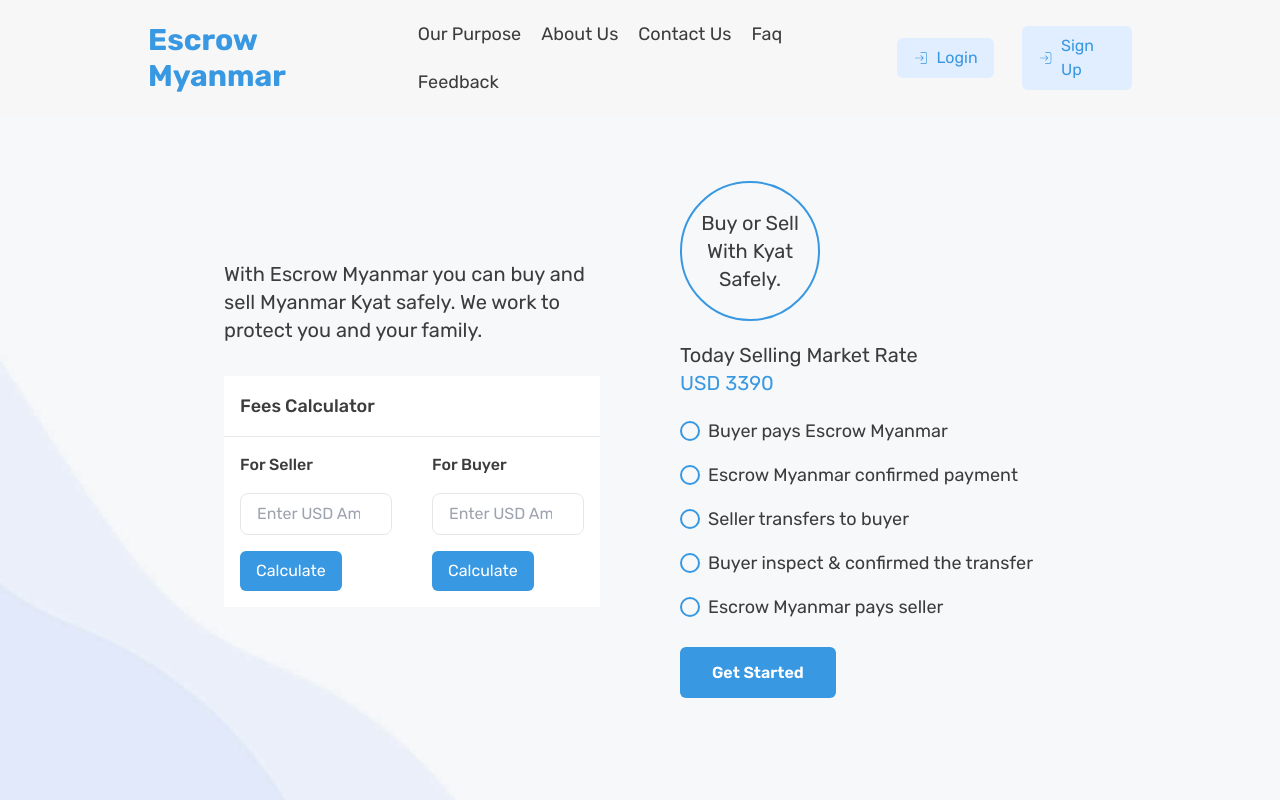
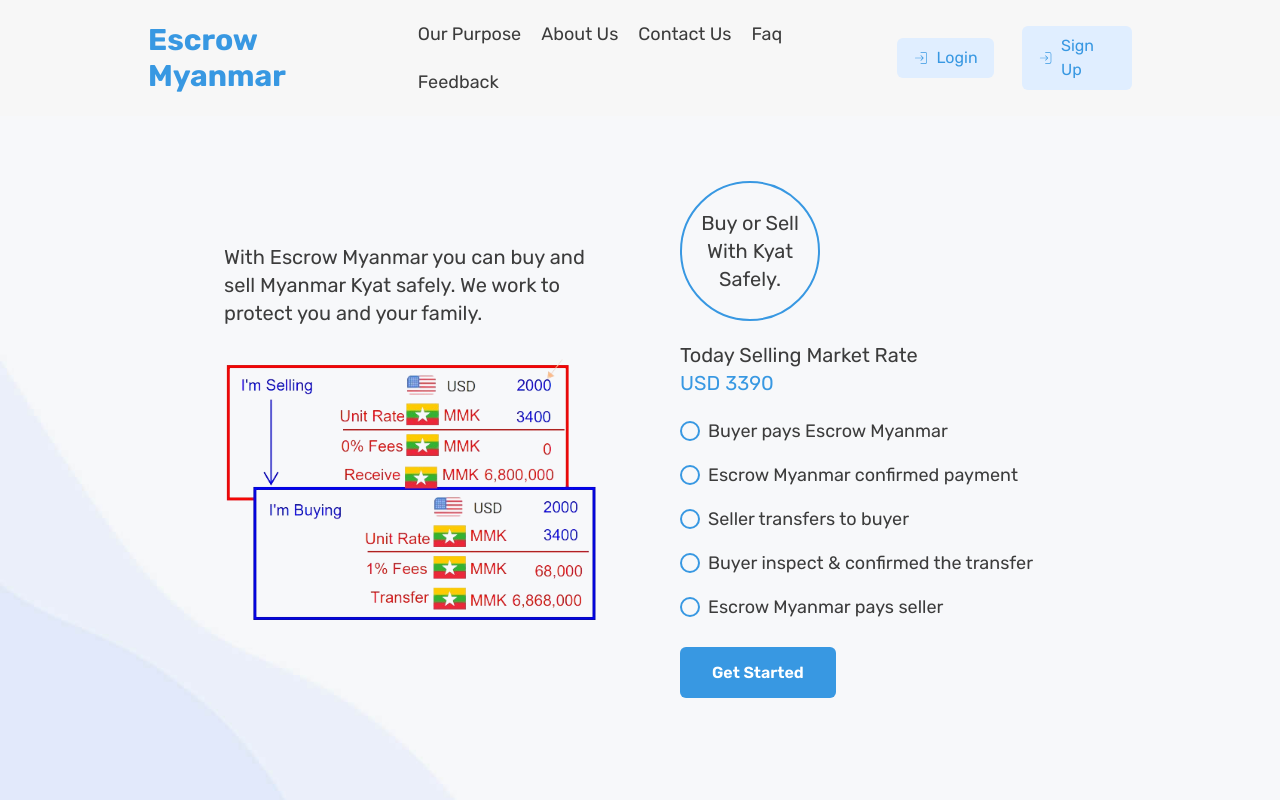
Before and after one commit to marufkhan20/kyat-selling-marketplace, a Next.js app in the folder frontend/: page / in a window 1280 px wide. Shown: the top 800 px of the page. Built offline with nearby package versions, Linux system fonts and the light colour scheme.

Commit message:
Add hero banner

```diff
--- a/frontend/src/components/home/Hero.jsx
+++ b/frontend/src/components/home/Hero.jsx
@@ -1,4 +1,3 @@
-import FeeCalculator from "../shared/Dashboard/FeeCalculator";
 import Button from "../ui/Button";
 
 const Hero = () => {
@@ -16,7 +15,7 @@
             With Escrow Myanmar you can buy and sell Myanmar Kyat safely. We
             work to protect you and your family.
           </p>
-          <FeeCalculator />
+          <img src="/images/hero-banner.png" alt="hero" />
         </div>
         <div className="w-full flex flex-col">
           <div className="flex items-center gap-5 flex-wrap">
```
Also changed, not shown: frontend/public/images/hero-banner.png (added).
